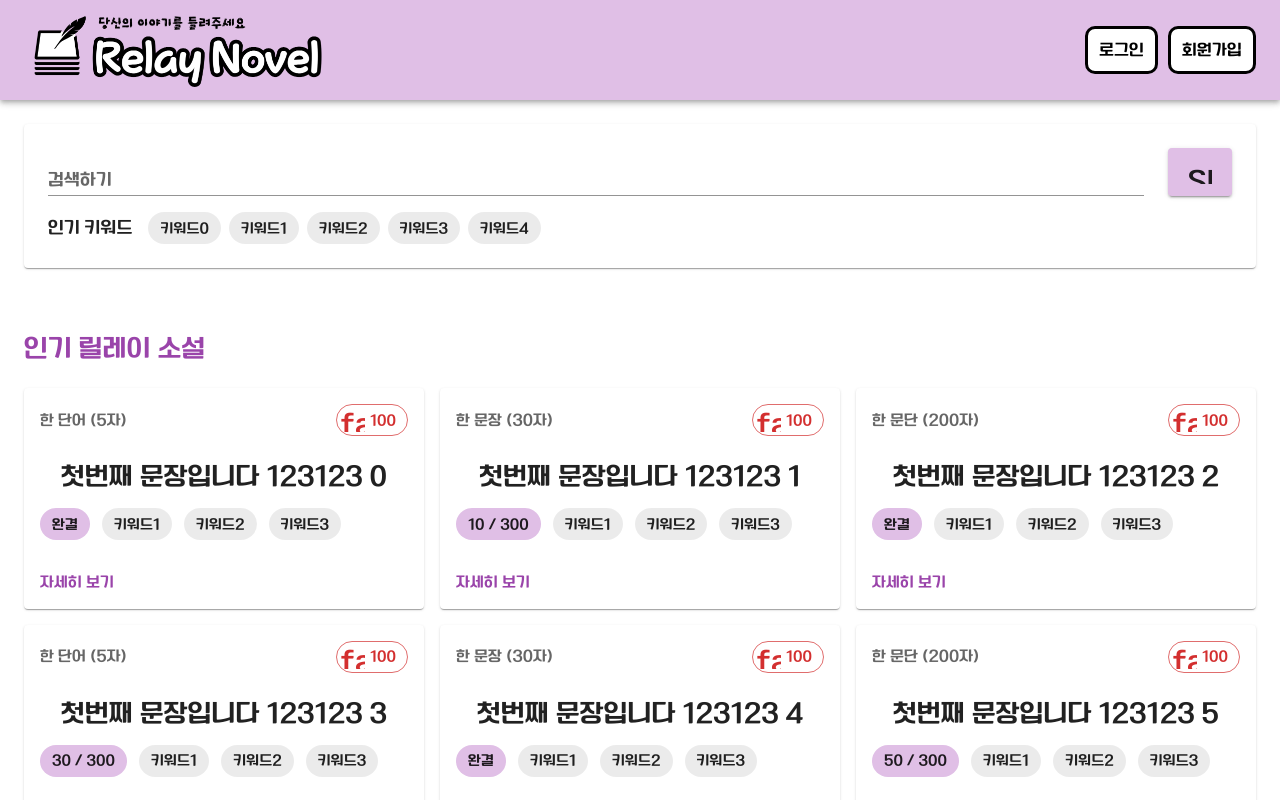
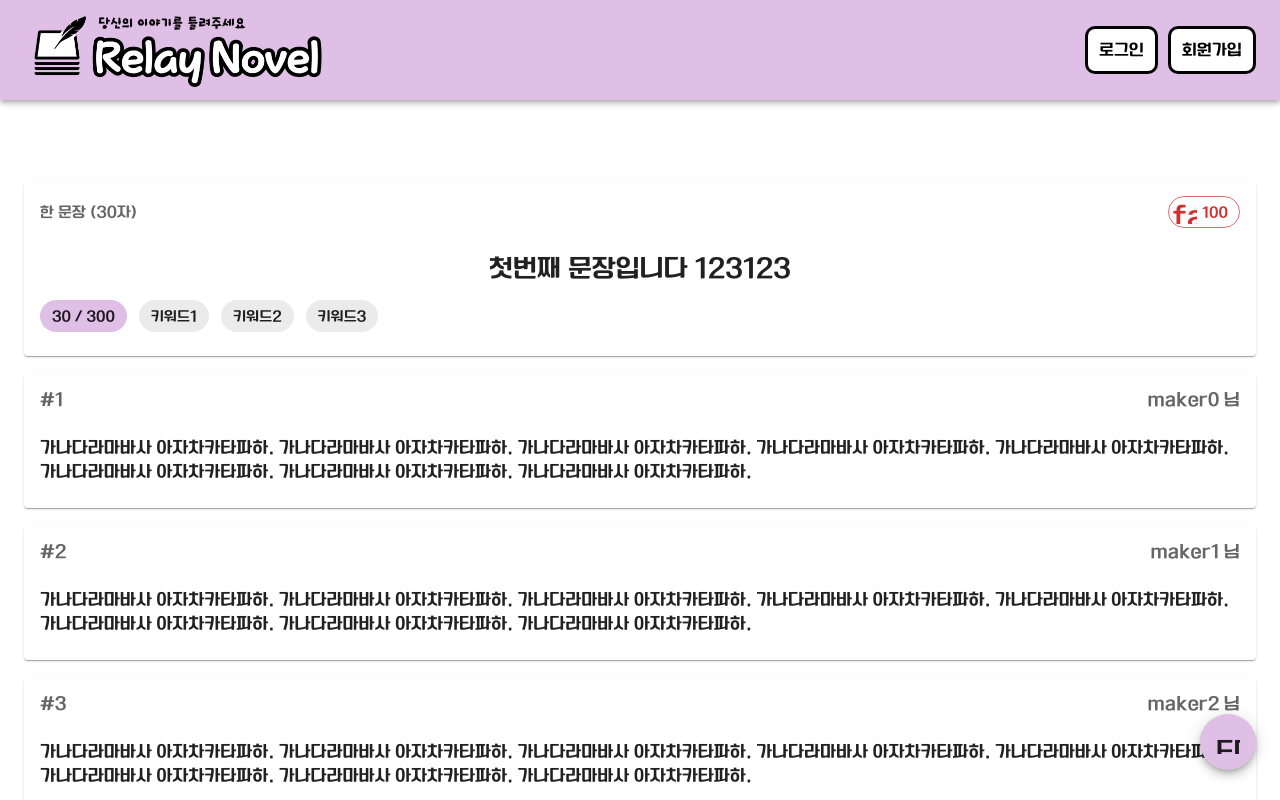
Before and after one commit to UniD-Hackathon-Team12/UniD-Hackathon-Team12-frontend, a React (Create React App) app: page / in a window 1280 px wide. Shown: the top 800 px of the page. Built offline with nearby package versions, Linux system fonts and the light colour scheme; the HTML template or start-up script is replaced by a standard one.

Commit message:
edit ui...

```diff
--- a/src/App.tsx
+++ b/src/App.tsx
@@ -26,7 +26,7 @@ function App() {
     <ThemeProvider theme={theme}>
       <div className="App">
         <NavBar />
-        <Main />
+        <NovelDetail />
       </div>
     </ThemeProvider>
   );
--- a/src/components/NovelDetailItem.tsx
+++ b/src/components/NovelDetailItem.tsx
@@ -20,11 +20,11 @@ function NovelDetailItem(props: NovelDetailItemProps) {
     <Grid item xs={12}>
       <Card>
         <CardContent>
-          <Box display={"flex"} justifyContent="space-between" mb={1}>
+          <Box display={"flex"} justifyContent="space-between" mb={3}>
             <Typography color="text.secondary">#{number}</Typography>
             <Typography color="text.secondary">{maker} 님</Typography>
           </Box>
-          <Typography>{content}</Typography>
+          <Typography align="left">{content}</Typography>
         </CardContent>
       </Card>
     </Grid>
--- a/src/pages/Create.tsx
+++ b/src/pages/Create.tsx
@@ -136,10 +136,10 @@ function Create() {
           </Grid>
         </Grid>
         <Button
+          size="large"
           sx={{ background: "#E0BFE6", width: "30%", marginTop: "30px" }}
           variant="contained"
-          type="submit"
-        >
+          type="submit">
           등록
         </Button>
       </Container>
--- a/src/pages/Login.tsx
+++ b/src/pages/Login.tsx
@@ -21,8 +21,8 @@ function Login() {
                         <TextField id="outlined-basic" sx={{width:"60%"}} variant="outlined" />
                     </Grid>
                 </Grid>
-                <Button sx={{background:"#E0BFE6", width:"50%", marginTop:"80px"}} variant="contained">로그인</Button>
-                <Typography mt={5} color="primary">계정이 없으신가요?</Typography>
+                <Button size="large" sx={{background:"#E0BFE6", width:"50%", marginTop:"80px"}} variant="contained">로그인</Button>
+                <Typography sx={{cursor:"pointer"}} mt={5} color="#9A44AA">계정이 없으신가요?</Typography>
             </Container>
         </div>
     );
--- a/src/pages/NovelDetail.tsx
+++ b/src/pages/NovelDetail.tsx
@@ -43,7 +43,7 @@ function NovelDetail() {
           <Button variant="contained">더 보기</Button>
         </Grid>
         <Grid item xs={12}>
-          <Card>
+          <Card >
             <CardContent>
               <Box display={"flex"} justifyContent="flex-start" mb={2}>
                 <Typography color="text.secondary">#{11}이 될 예정</Typography>
--- a/src/pages/Signup.tsx
+++ b/src/pages/Signup.tsx
@@ -21,7 +21,7 @@ function Signup() {
                         <TextField id="outlined-basic" sx={{width:"60%"}} variant="outlined" />
                     </Grid>
                 </Grid>
-                <Button sx={{background:"#E0BFE6", width:"50%", marginTop:"80px"}} variant="contained">회원가입</Button>
+                <Button size="large" sx={{background:"#E0BFE6", width:"50%", marginTop:"80px"}} variant="contained">회원가입</Button>
             </Container>
         </div>
     );
```
